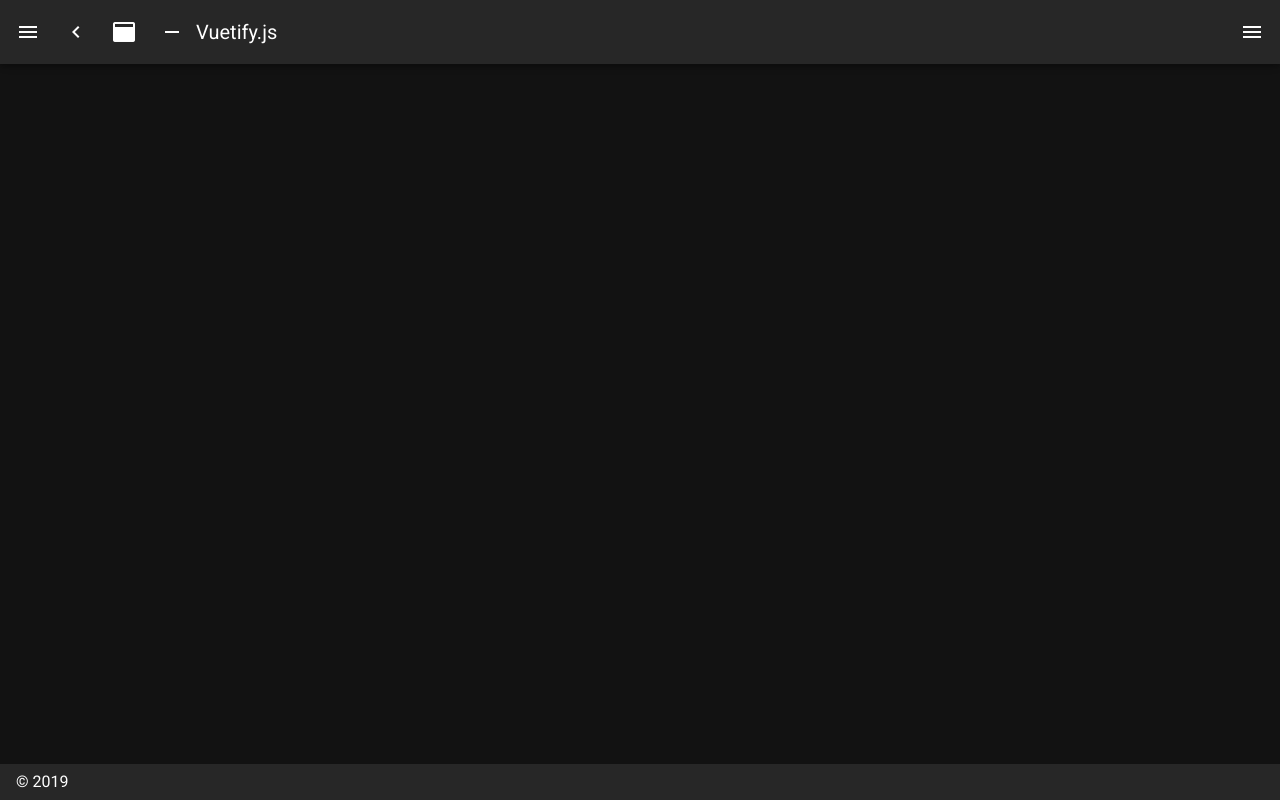
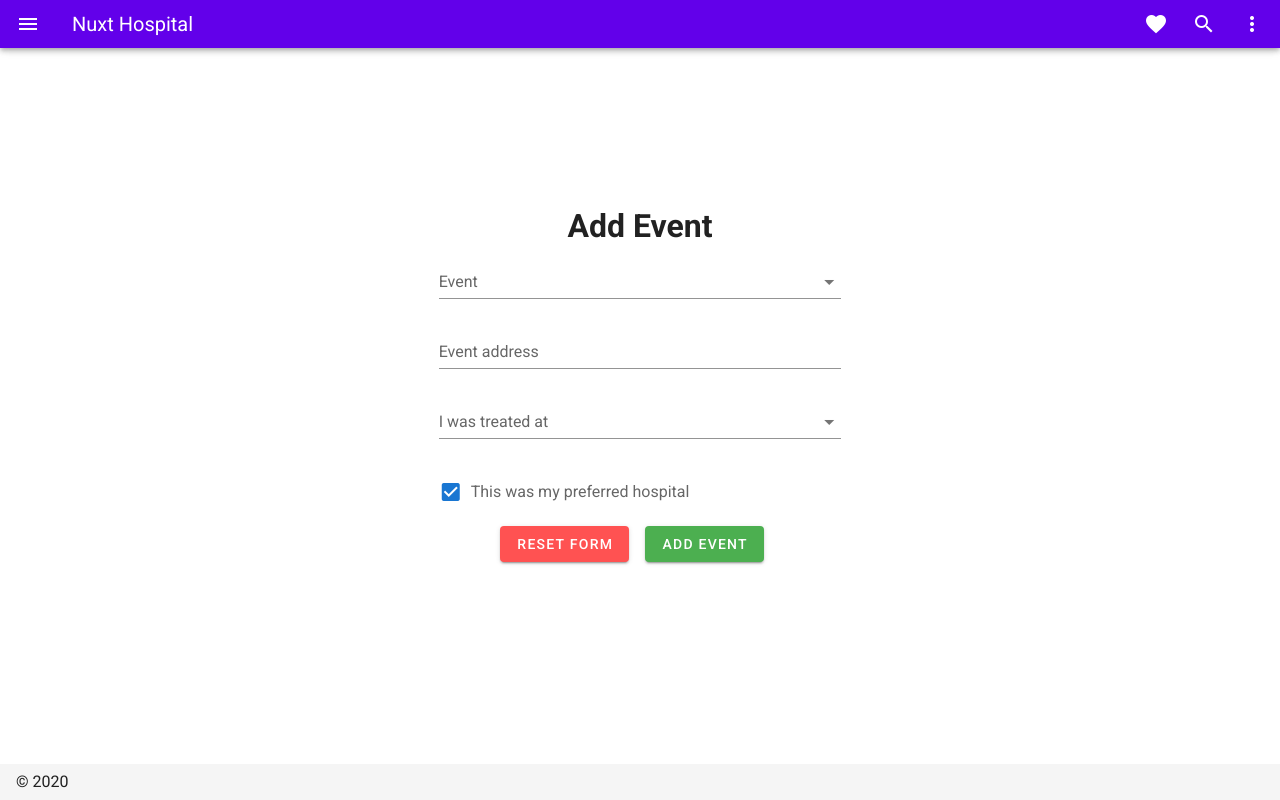
Before and after one commit to moemar/nuxt-hospital, a Nuxt app: page /add in a window 1280 px wide. Before the commit this address had no page. Built offline with nearby package versions, Linux system fonts and the light colour scheme.

Commit message:
Add Event

```diff
--- a/layouts/default.vue
+++ b/layouts/default.vue
@@ -1,65 +1,41 @@
 <template>
-  <v-app dark>
-    <v-navigation-drawer
-      v-model="drawer"
-      :mini-variant="miniVariant"
-      :clipped="clipped"
-      fixed
-      app
-    >
-      <v-list>
-        <v-list-item
-          v-for="(item, i) in items"
-          :key="i"
-          :to="item.to"
-          router
-          exact
-        >
-          <v-list-item-action>
-            <v-icon>{{ item.icon }}</v-icon>
-          </v-list-item-action>
-          <v-list-item-content>
-            <v-list-item-title v-text="item.title" />
-          </v-list-item-content>
-        </v-list-item>
-      </v-list>
-    </v-navigation-drawer>
-    <v-app-bar :clipped-left="clipped" fixed app>
-      <v-app-bar-nav-icon @click.stop="drawer = !drawer" />
-      <v-btn @click.stop="miniVariant = !miniVariant" icon>
-        <v-icon>mdi-{{ `chevron-${miniVariant ? 'right' : 'left'}` }}</v-icon>
+  <v-app>
+    <v-app-bar color="deep-purple accent-4" dense dark fixed>
+      <v-app-bar-nav-icon></v-app-bar-nav-icon>
+
+      <v-toolbar-title>{{ title }}</v-toolbar-title>
+
+      <v-spacer></v-spacer>
+
+      <v-btn icon>
+        <v-icon>mdi-heart</v-icon>
       </v-btn>
-      <v-btn @click.stop="clipped = !clipped" icon>
-        <v-icon>mdi-application</v-icon>
+
+      <v-btn icon>
+        <v-icon>mdi-magnify</v-icon>
       </v-btn>
-      <v-btn @click.stop="fixed = !fixed" icon>
-        <v-icon>mdi-minus</v-icon>
-      </v-btn>
-      <v-toolbar-title v-text="title" />
-      <v-spacer />
-      <v-btn @click.stop="rightDrawer = !rightDrawer" icon>
-        <v-icon>mdi-menu</v-icon>
-      </v-btn>
+
+      <v-menu left bottom>
+        <template v-slot:activator="{ on }">
+          <v-btn v-on="on" icon>
+            <v-icon>mdi-dots-vertical</v-icon>
+          </v-btn>
+        </template>
+
+        <v-list>
+          <v-list-item>
+            <v-list-item-title>Option</v-list-item-title>
+          </v-list-item>
+        </v-list>
+      </v-menu>
     </v-app-bar>
     <v-content>
-      <v-container>
+      <v-container class="fill-height" fluid>
         <nuxt />
       </v-container>
     </v-content>
-    <v-navigation-drawer v-model="rightDrawer" :right="right" temporary fixed>
-      <v-list>
-        <v-list-item @click.native="right = !right">
-          <v-list-item-action>
-            <v-icon light>
-              mdi-repeat
-            </v-icon>
-          </v-list-item-action>
-          <v-list-item-title>Switch drawer (click me)</v-list-item-title>
-        </v-list-item>
-      </v-list>
-    </v-navigation-drawer>
     <v-footer :fixed="fixed" app>
-      <span>&copy; 2019</span>
+      <span>&copy; {{ copyright }}</span>
     </v-footer>
   </v-app>
 </template>
@@ -68,25 +44,28 @@
 export default {
   data() {
     return {
-      clipped: false,
-      drawer: false,
-      fixed: false,
-      items: [
-        {
-          icon: 'mdi-apps',
-          title: 'Welcome',
-          to: '/'
-        },
-        {
-          icon: 'mdi-chart-bubble',
-          title: 'Inspire',
-          to: '/inspire'
-        }
-      ],
-      miniVariant: false,
-      right: true,
-      rightDrawer: false,
-      title: 'Vuetify.js'
+      title: 'Nuxt Hospital',
+      copyright: '2020',
+      fixed: false
+      // clipped: false,
+      // drawer: false,
+      // fixed: false,
+      // items: [
+      //   {
+      //     icon: 'mdi-apps',
+      //     title: 'Welcome',
+      //     to: '/'
+      //   },
+      //   {
+      //     icon: 'mdi-chart-bubble',
+      //     title: 'Inspire',
+      //     to: '/inspire'
+      //   }
+      // ],
+      // miniVariant: false,
+      // right: true,
+      // rightDrawer: false,
+      // title: 'Vuetify.js'
     }
   }
 }
--- a/nuxt.config.js
+++ b/nuxt.config.js
@@ -59,7 +59,7 @@ export default {
   vuetify: {
     customVariables: ['~/assets/variables.scss'],
     theme: {
-      dark: true,
+      dark: false,
       themes: {
         dark: {
           primary: colors.blue.darken2,
--- /dev/null
+++ b/pages/add.vue
@@ -0,0 +1,87 @@
+<template>
+  <v-row align="center" justify="center">
+    <v-col class="text-center" cols="12" sm="8" md="4">
+      <h1>Add Event</h1>
+      <v-form ref="form" v-model="valid" lazy-validation>
+        <v-select
+          v-model="event"
+          :items="events"
+          :rules="[(v) => !!v || 'Event is required']"
+          label="Event"
+          required
+        ></v-select>
+        <v-text-field
+          v-model="eventAddress"
+          label="Event address"
+          required
+        ></v-text-field>
+        <v-select
+          v-model="treatedAt"
+          :items="hospitals"
+          :rules="[(v) => !!v || 'Hospital is required']"
+          label="I was treated at"
+          required
+        ></v-select>
+        <v-checkbox
+          v-model="wasPreferredHospital"
+          label="This was my preferred hospital"
+        ></v-checkbox>
+        <v-select
+          v-show="!wasPreferredHospital"
+          v-model="preferredTreatedAt"
+          :items="hospitals"
+          :rules="[(v) => !!v || 'Hospital is required']"
+          label="I preferred being treated at"
+          required
+        ></v-select>
+        <v-btn @click="reset" color="error" class="mr-4">Reset Form</v-btn>
+        <v-btn
+          :disabled="!valid"
+          @click="addEvent"
+          color="success"
+          class="mr-4"
+        >
+          Add Event
+        </v-btn>
+      </v-form>
+    </v-col>
+  </v-row>
+</template>
+
+<script>
+export default {
+  data: () => ({
+    valid: true,
+    event: null,
+    eventAddress: '',
+    treatedAt: null,
+    wasPreferredHospital: true,
+    preferredTreatedAt: null,
+    events: ['Birth', 'Heart Attack', 'Stroke', 'Other'],
+    hospitals: ['Elverum', 'Tynset', 'Hamar', 'Lillehammer', 'Gjøvik', 'Other']
+  }),
+
+  methods: {
+    addEvent() {
+      const event = {
+        event: this.event,
+        treatedAt: this.treatedAt
+      }
+
+      this.$store.commit('events/add', event)
+      this.reset()
+    },
+    validate() {
+      if (this.$refs.form.validate()) {
+        //
+      }
+    },
+    reset() {
+      this.$refs.form.reset()
+    },
+    resetValidation() {
+      this.$refs.form.resetValidation()
+    }
+  }
+}
+</script>
--- a/pages/index.vue
+++ b/pages/index.vue
@@ -1,75 +1,25 @@
 <template>
-  <v-layout column justify-center align-center>
-    <v-flex xs12 sm8 md6>
-      <div class="text-center">
-        <logo />
-        <vuetify-logo />
-      </div>
-      <v-card>
-        <v-card-title class="headline">
-          Welcome to the Vuetify + Nuxt.js template
-        </v-card-title>
-        <v-card-text>
-          <p>
-            Vuetify is a progressive Material Design component framework for
-            Vue.js. It was designed to empower developers to create amazing
-            applications.
-          </p>
-          <p>
-            For more information on Vuetify, check out the
-            <a href="https://vuetifyjs.com" target="_blank"> documentation </a>.
-          </p>
-          <p>
-            If you have questions, please join the official
-            <a href="https://chat.vuetifyjs.com/" target="_blank" title="chat">
-              discord </a
-            >.
-          </p>
-          <p>
-            Find a bug? Report it on the github
-            <a
-              href="https://github.com/vuetifyjs/vuetify/issues"
-              target="_blank"
-              title="contribute"
-            >
-              issue board </a
-            >.
-          </p>
-          <p>
-            Thank you for developing with Vuetify and I look forward to bringing
-            more exciting features in the future.
-          </p>
-          <div class="text-xs-right">
-            <em><small>&mdash; John Leider</small></em>
-          </div>
-          <hr class="my-3" />
-          <a href="https://nuxtjs.org/" target="_blank">
-            Nuxt Documentation
-          </a>
-          <br />
-          <a href="https://github.com/nuxt/nuxt.js" target="_blank">
-            Nuxt GitHub
-          </a>
-        </v-card-text>
-        <v-card-actions>
-          <v-spacer />
-          <v-btn color="primary" nuxt to="/inspire">
-            Continue
-          </v-btn>
-        </v-card-actions>
-      </v-card>
-    </v-flex>
-  </v-layout>
+  <v-row align="top" justify="center">
+    <v-col class="text-center">
+      <h2>Events</h2>
+      <ul>
+        <li v-for="item in items" v-bind:key="item.event">
+          {{ item.event }}
+        </li>
+      </ul>
+      <v-btn v-on="on" nuxt to="/add" color="primary" large>
+        Add event
+      </v-btn>
+    </v-col>
+  </v-row>
 </template>
 
 <script>
-import Logo from '~/components/Logo.vue'
-import VuetifyLogo from '~/components/VuetifyLogo.vue'
-
 export default {
-  components: {
-    Logo,
-    VuetifyLogo
+  computed: {
+    items() {
+      return this.$store.state.events.list
+    }
   }
 }
 </script>
--- a/pages/inspire.vue
+++ /dev/null
@@ -1,15 +0,0 @@
-<template>
-  <v-layout>
-    <v-flex class="text-center">
-      <img src="/v.png" alt="Vuetify.js" class="mb-5" />
-      <blockquote class="blockquote">
-        &#8220;First, solve the problem. Then, write the code.&#8221;
-        <footer>
-          <small>
-            <em>&mdash;John Johnson</em>
-          </small>
-        </footer>
-      </blockquote>
-    </v-flex>
-  </v-layout>
-</template>
--- /dev/null
+++ b/store/events.js
@@ -0,0 +1,12 @@
+export const state = () => ({
+  list: []
+})
+
+export const mutations = {
+  add(state, event) {
+    state.list.push(event)
+  },
+  remove(state, { event }) {
+    state.list.splice(state.list.indexOf(event), 1)
+  }
+}
--- /dev/null
+++ b/store/index.js
@@ -0,0 +1,9 @@
+export const state = () => ({
+  counter: 0
+})
+
+export const mutations = {
+  increment(state) {
+    state.counter++
+  }
+}
```
Also changed, not shown: 1 other file (tests, documents, lock files or other folders).
